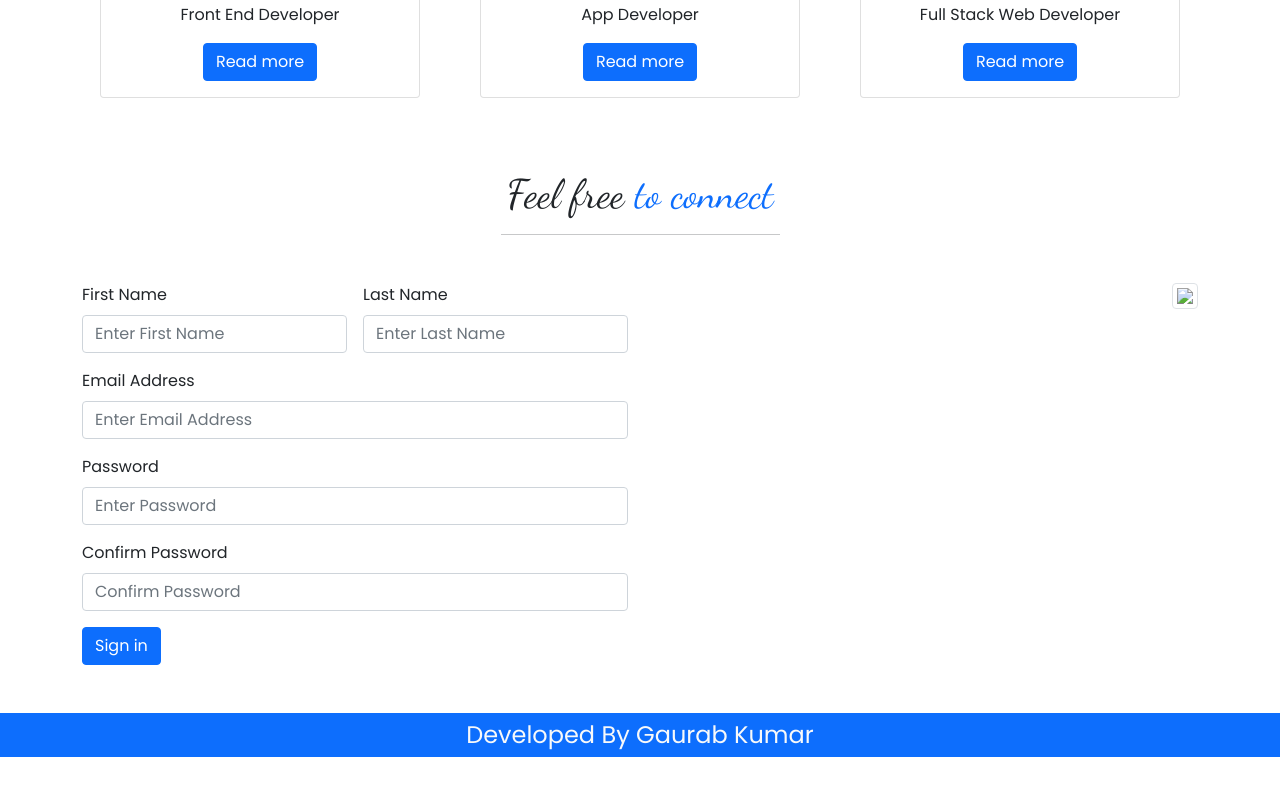
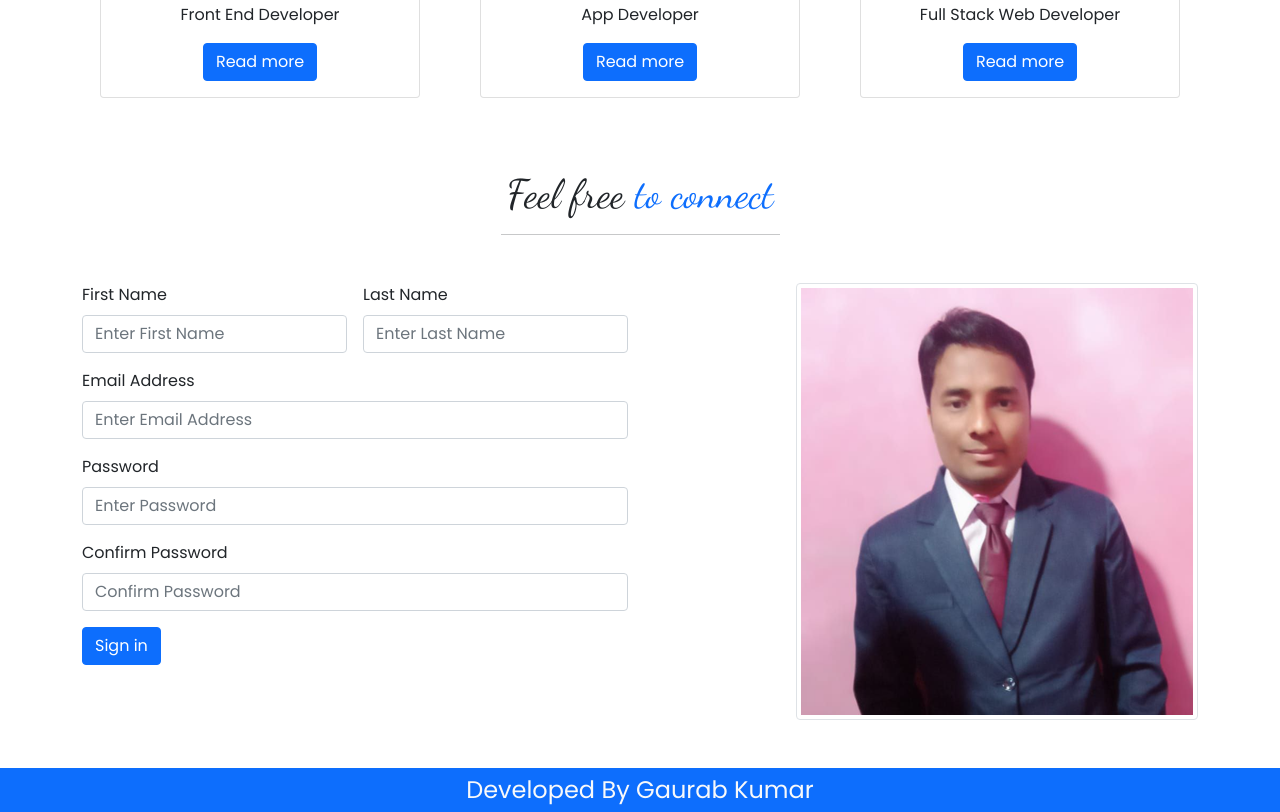
Before and after one commit to GaurabCodeLab/portfolio-website2, a plain HTML site: page index.html in a window 1280 px wide. Shown: the part 2320-3132 px from the top of the page. Before the commit the page ends 3077 px from the top, so only its background shows below. Drawn offline with nearby package versions, Linux system fonts and the light colour scheme; the site is published under a folder, as on GitHub Pages, so addresses that start at the root find nothing.

Commit message:
Update index.html

```diff
--- a/index.html
+++ b/index.html
@@ -300,7 +300,7 @@
     </div>
 
     <div class="col-12 col-lg-6 text-end d-none d-lg-block" data-aos="flip-right" data-aos-duration="1500">
-      <img src="/images/photo-1.PNG" class="img-fluid img-thumbnail">
+      <img src="images/photo-1.PNG" class="img-fluid img-thumbnail">
     </div>
   </div>
 </section>
```
